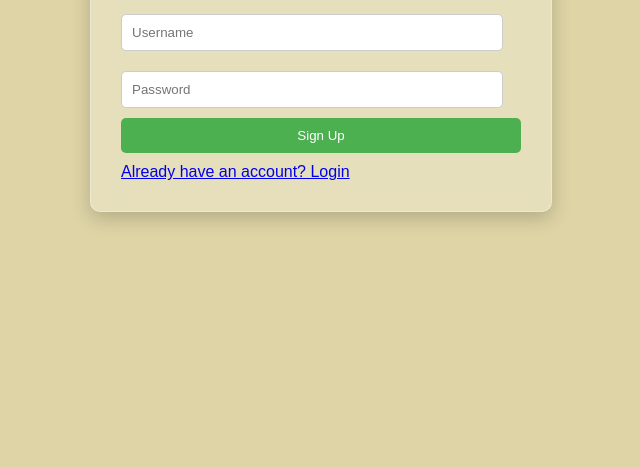
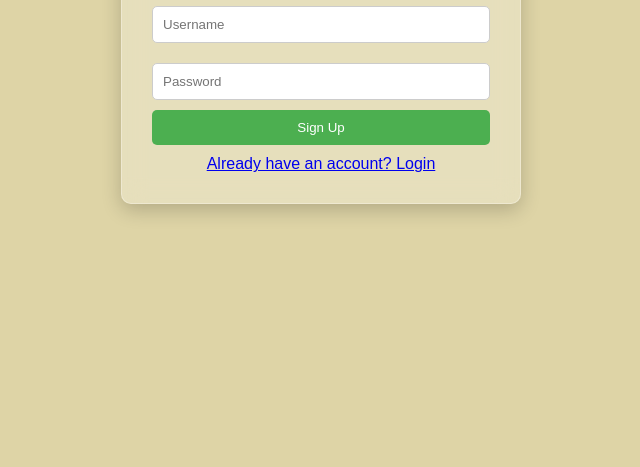
Before and after one commit to GaddeAnkitha/Habit-Tracker, a website: page signup.html in a window 1280 px wide. Shown: the part 349-816 px from the top of the page, without its empty margins (319-959 px from the left). Drawn offline with Linux system fonts and the light colour scheme.

Commit message:
Update signup.html

```diff
--- a/signup.html
+++ b/signup.html
@@ -1,12 +1,8 @@
 <!DOCTYPE html>
 <html>
-
 <head>
 <title>Sign Up</title>
-
 <style>
-
-
 body{
 background:#ded4a6;
 font-family:Arial;
@@ -15,8 +11,8 @@ display:flex;
 justify-content:center;
 align-items:center;
 height:100vh;
+margin:0;
 }
-
 .container{
 width:90%;
 max-width:400px;
@@ -26,16 +22,16 @@ border-radius:10px;
 box-shadow:0 6px 20px rgba(0,0,0,0.2);
 backdrop-filter:blur(12px);
 border:1px solid rgba(255,255,255,0.3);
+box-sizing: border-box;
 }
-
 input{
-width:90%;
+width:100%;
 padding:10px;
 margin:10px 0;
 border-radius:5px;
 border:1px solid #ccc;
+box-sizing: border-box;
 }
-
 button{
 padding:10px;
 width:100%;
@@ -45,35 +41,25 @@ border:none;
 border-radius:5px;
 cursor:pointer;
 }
-
 a{
 display:block;
 margin-top:10px;
+text-align: center;
 }
-
 </style>
-
 </head>
-
 <body>
 
 <div class="container">
-
 <h2>Sign Up</h2>
-
 <input id="username" placeholder="Username">
 <input id="password" type="password" placeholder="Password">
-
 <button onclick="signup()">Sign Up</button>
-
 <a href="login.html">Already have an account? Login</a>
-
 </div>
 
 <script>
-
 async function signup(){
-
 const username=document.getElementById("username").value.trim();
 const password=document.getElementById("password").value.trim();
 
@@ -83,7 +69,7 @@ headers:{'Content-Type':'application/json'},
 body:JSON.stringify({username,password})
 });
 
-const data=await res.json();
+const data=await res.json(); // Fixed Bug: Removed duplicate variable declaration below this line
 
 /* REMOVE OLD MESSAGE */
 const oldMsg=document.getElementById("msg");
@@ -95,18 +81,13 @@ document.querySelector(".container").insertAdjacentHTML(
 ${data.message}
 </p>`
 );
-const data = await res.json();
 
-alert(JSON.stringify(data));
 if(data.success){
 setTimeout(()=>{
 window.location.href="login.html";
 },1500);
 }
-
 }
-
 </script>
-
 </body>
 </html>
```
